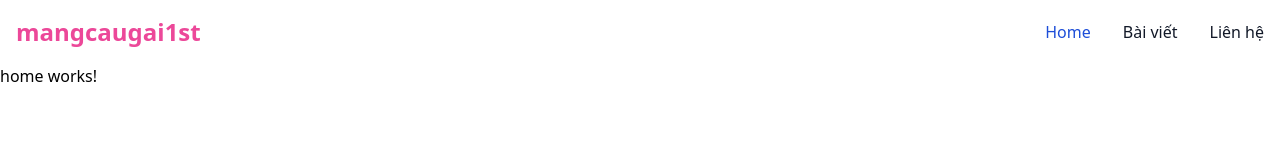
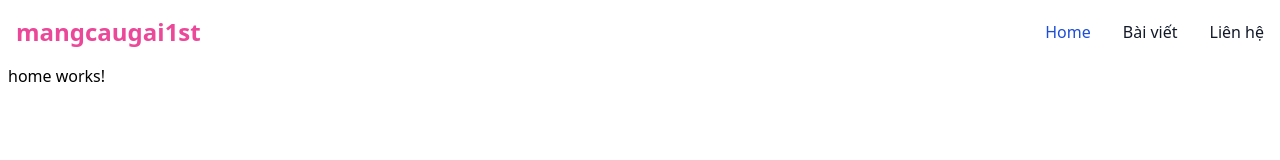
Before and after one commit to mangcaugai1st/mangcaugai1st.github.io, an Angular app: page / in a window 1280 px wide. Shown: the top 160 px of the page. Built offline with nearby package versions, Linux system fonts and the light colour scheme.

Commit message:
add the meta tag of Google Search Console

```diff
--- a/src/app/app.component.html
+++ b/src/app/app.component.html
@@ -1,6 +1,6 @@
 <div class="flex flex-col h-screen">
   <app-header></app-header>
-  <div class="mb-auto">
+  <div class="mb-auto px-2">
     <router-outlet></router-outlet>
   </div>
   <app-footer></app-footer>
--- a/src/app/components/end_user/a/think-pad-e590/think-pad-e590.component.html
+++ b/src/app/components/end_user/a/think-pad-e590/think-pad-e590.component.html
@@ -1,4 +1,4 @@
-<div class="container mx-auto px-2">
+<div class="container mx-auto">
   <ol class="flex items-center whitespace-nowrap p-4" aria-label="Breadcrumb">
     <li class="inline-flex items-center">
       <a class="flex items-center text-sm text-gray-500 hover:text-blue-600 focus:outline-none focus:text-blue-600 dark:focus:text-blue-500" routerLink="">
--- a/src/index.html
+++ b/src/index.html
@@ -2,6 +2,7 @@
 <html lang="en">
 <head>
   <meta charset="utf-8">
+  <meta name="google-site-verification" content="dlU3rWO1mPkoC7AW--I2iuIHHMxgq5fiQygizYO90u8" />
   <title>Blog</title>
   <base href="/">
   <meta name="viewport" content="width=device-width, initial-scale=1">
```
